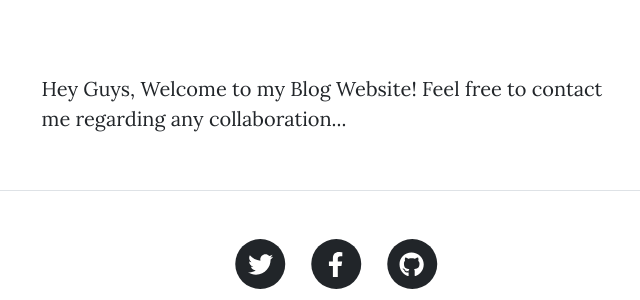
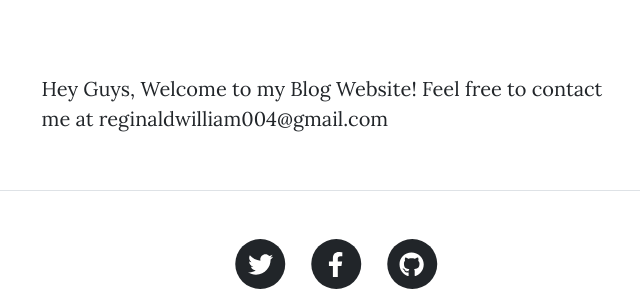
Before and after one commit to Reginald-William/Reginald-Blog-Website, a Flask app: page /about in a window 1280 px wide. Shown: the part 538-838 px from the top of the page, without its empty margins (304-944 px from the left). Run offline with Flask 3, Linux system fonts and the light colour scheme; some libraries are stand-ins or nearby versions.

Commit message:
Update about.html
another one for about

```diff
--- a/templates/about.html
+++ b/templates/about.html
@@ -23,7 +23,7 @@
       <div class="col-md-10 col-lg-8 col-xl-7">
         <p>
           Hey Guys, Welcome to my Blog Website!
-          Feel free to contact me regarding any collaboration...
+          Feel free to contact me at reginaldwilliam004@gmail.com
         </p>
       </div>
     </div>
```
